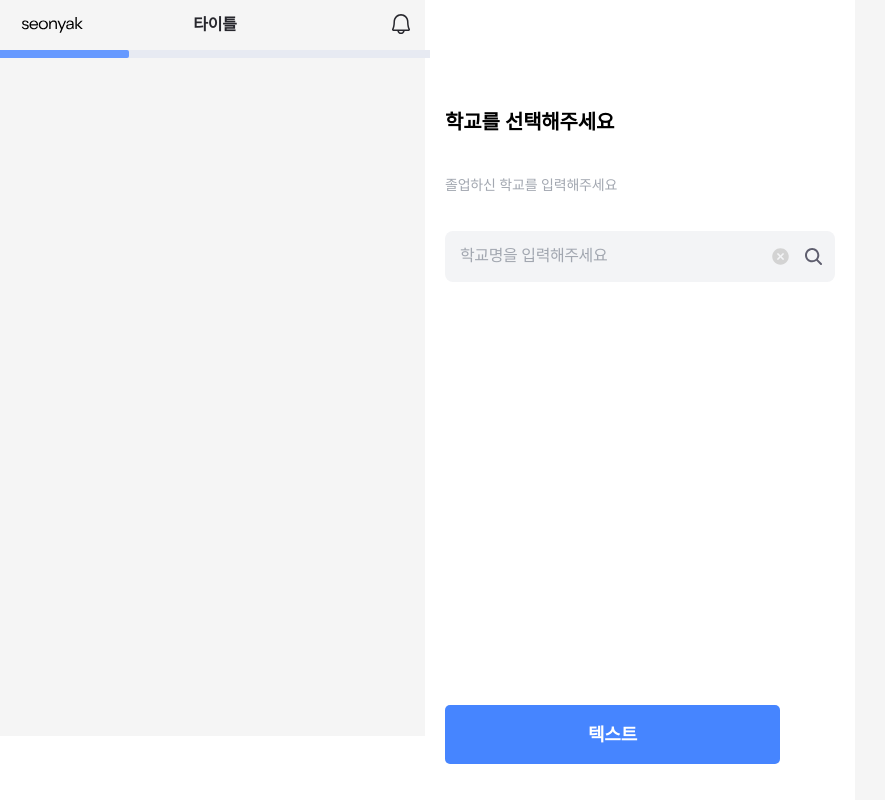
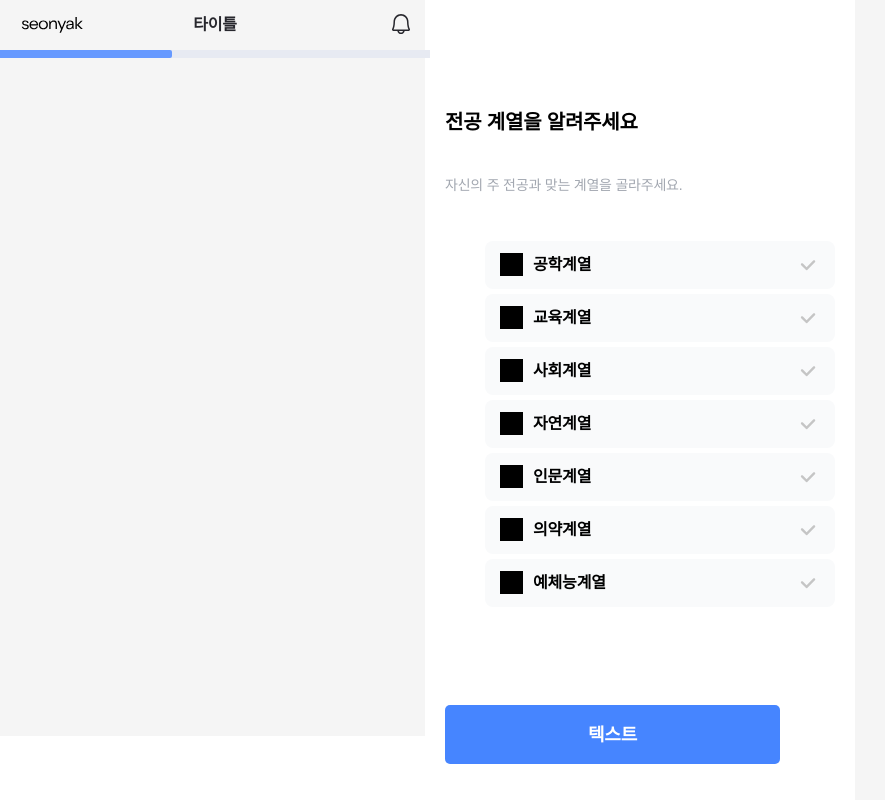
Before and after one commit to TEAM-SEONYAK/SEONYAK_CLIENT, a React (Vite) app: page /onboarding in a window 1280 px wide. Shown: the whole page, without its empty margins (0-885 px from the left). Built offline with nearby package versions, Linux system fonts and the light colour scheme; no server answers; a web font is replaced by a local one; what emotion-reset would draw is missing.

Commit message:
design: Step계열선택 퍼블리싱

```diff
--- a/src/assets/svgs/index.tsx
+++ b/src/assets/svgs/index.tsx
@@ -10,3 +10,4 @@ export { default as AlarmIc } from './logo-alarm.svg?react';
 export { default as TempLogoIc } from './TempLogo.svg?react';
 export { default as CloseIc } from './ic_close.svg?react';
 export { default as CameraIc } from './ic_camera.svg?react';
+export { default as CheckItemIc } from './ic_check_item.svg?react';
--- a/src/pages/onboarding/OnboardingPage.tsx
+++ b/src/pages/onboarding/OnboardingPage.tsx
@@ -1,10 +1,10 @@
-import Step학교선택 from './components/commonOnboarding/Step학교선택';
+import Step계열선택 from './components/commonOnboarding/Step계열선택';
 import Layout from './components/Layout';
 
 const OnboardingPage = () => {
   return (
-    <Layout step={3}>
-      <Step학교선택 />
+    <Layout step={4}>
+      <Step계열선택 />
     </Layout>
   );
 };
--- a/src/pages/onboarding/components/commonOnboarding/Step계열선택.tsx
+++ b/src/pages/onboarding/components/commonOnboarding/Step계열선택.tsx
@@ -1,5 +1,53 @@
+import { CheckItemIc } from '@assets/svgs';
+import styled from '@emotion/styled';
+import { 계열_LIST } from '@pages/onboarding/constants';
+
 const Step계열선택 = () => {
-  return <div>계열선택</div>;
+  return (
+    <Wrapper>
+      {계열_LIST.map((el) => (
+        <ItemWrapper key={el}>
+          <Item>
+            <Icon />
+            {el}
+          </Item>
+          <CheckItemIc />
+        </ItemWrapper>
+      ))}
+    </Wrapper>
+  );
 };
 
 export default Step계열선택;
+
+const Wrapper = styled.ul`
+  display: flex;
+  flex-direction: column;
+  gap: 0.5rem;
+`;
+
+const ItemWrapper = styled.li`
+  display: flex;
+  justify-content: space-between;
+  align-items: center;
+
+  height: 4.8rem;
+  padding: 1rem 1.5rem;
+  border-radius: 8px;
+
+  background-color: ${({ theme }) => theme.colors.grayScaleWG};
+`;
+const Item = styled.div`
+  display: flex;
+  gap: 1rem;
+  align-items: center;
+
+  ${({ theme }) => theme.fonts.Title1_SB_16};
+`;
+
+const Icon = styled.i`
+  width: 2.3rem;
+  height: 2.3rem;
+
+  background-color: ${({ theme }) => theme.colors.grayScaleBlack};
+`;
--- a/src/pages/onboarding/constants.ts
+++ b/src/pages/onboarding/constants.ts
@@ -75,3 +75,5 @@ export const JUNIOR_ONBOARDING_STEPS = [
     description: '주전공과 부전공을 선택해주세요 ! ( 최대 3개 )',
   },
 ];
+
+export const 계열_LIST = ['공학계열', '교육계열', '사회계열', '자연계열', '인문계열', '의약계열', '예체능계열'];
```
Also changed, not shown: src/assets/svgs/ic_check_item.svg (added).
